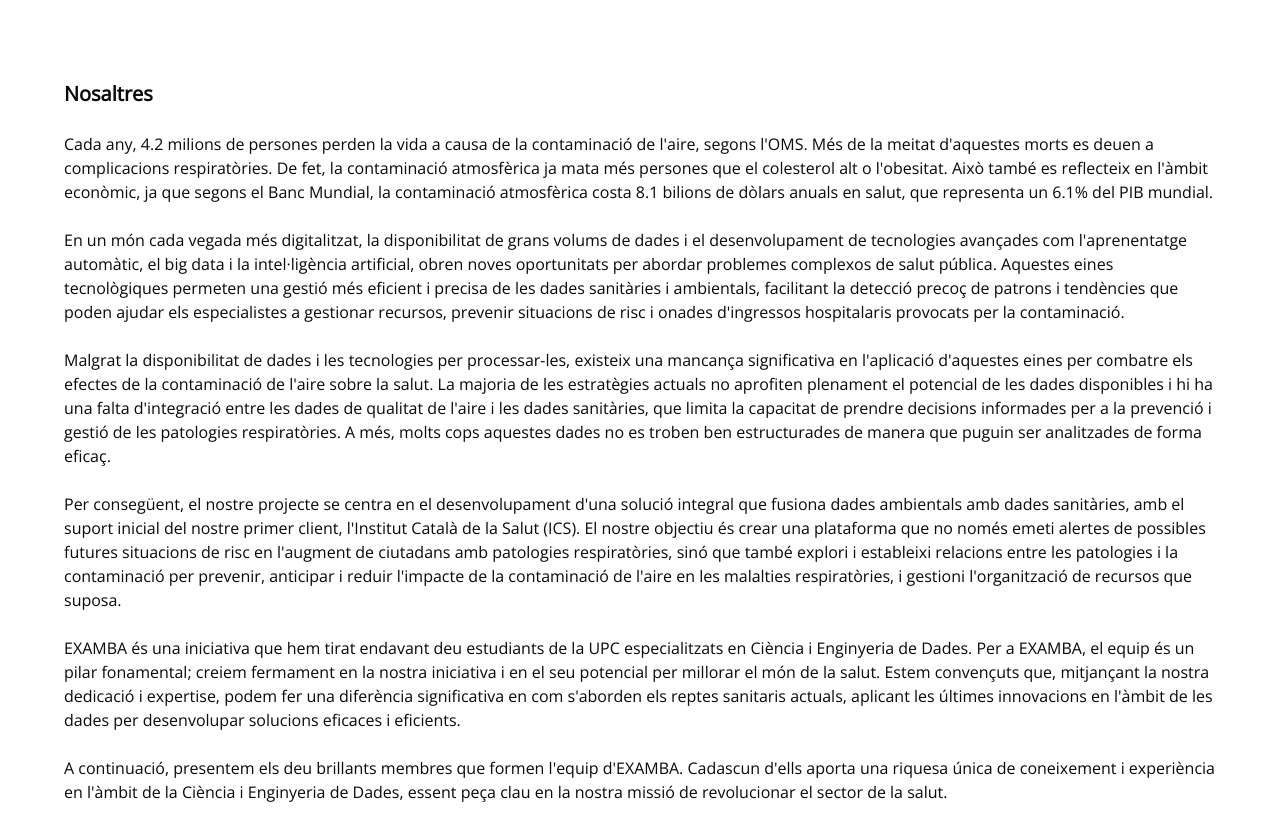
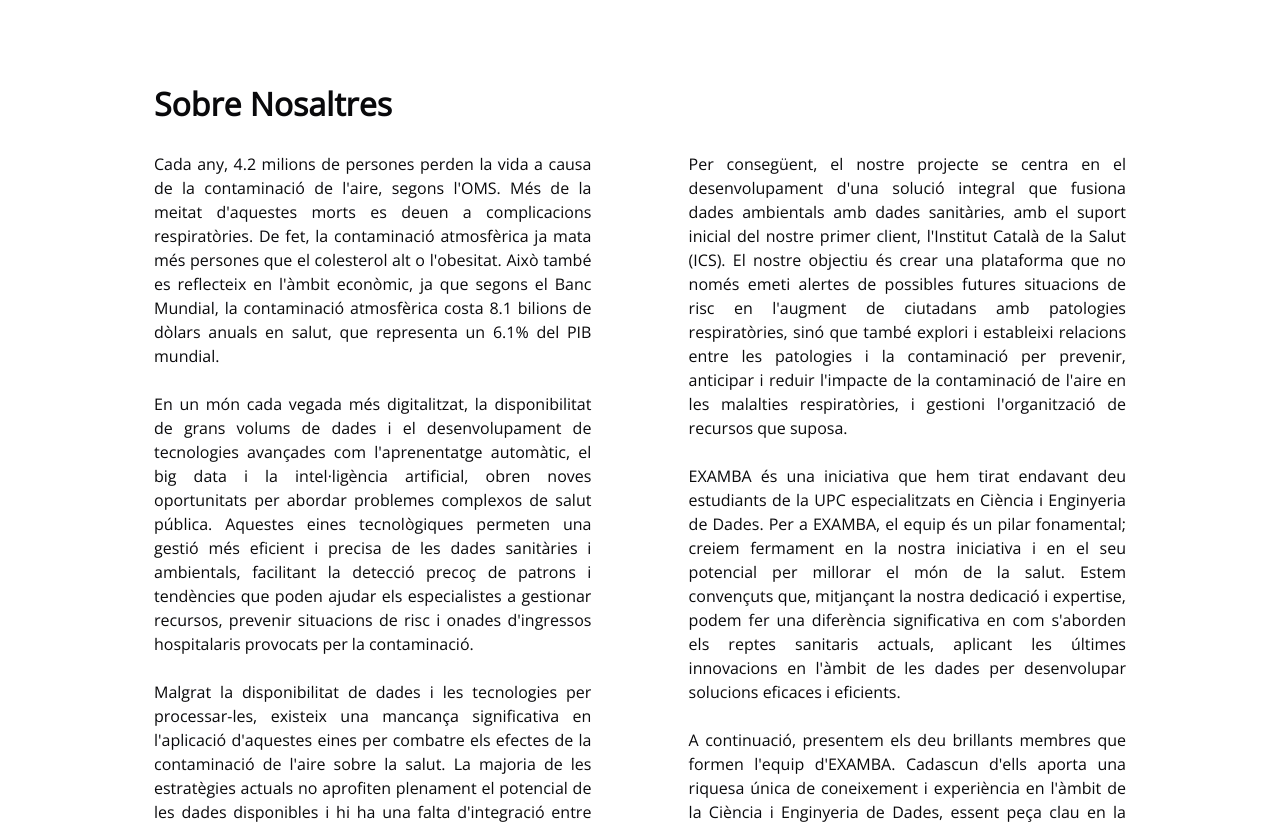
Before and after one commit to examba-tech/dashboard, a Next.js app: page /about in a window 1280 px wide. Shown: the top 824 px of the page. Built offline with nearby package versions, Linux system fonts and the light colour scheme.

Commit message:
Retoques estéticos letra (#58)
* canvi barra i about us

* Remove second about us

---------

Co-authored-by: Marc Franquesa Monés <marc.franquesam@gmail.com>

```diff
--- a/src/app/about/page.tsx
+++ b/src/app/about/page.tsx
@@ -4,77 +4,85 @@ const size = 150;
 
 export default function About() {
   return (
-    <section>
-      <h2 className="text-xl font-semibold">Nosaltres</h2>
+    <div style={{ margin: "0 90px" }}>
+      <h1 style={{ fontSize: "2rem", fontWeight: "bold" }}>Sobre Nosaltres</h1>
       <br></br>
-      <p>
-        {" "}
+      <div className="flex justify-between">
+        <div style={{ width: "45%" }}>
+          <p style={{ textAlign: "justify", textAlignLast: "left" }}>
             Cada any, 4.2 milions de persones perden la vida a causa de la
             contaminació de l&apos;aire, segons l&apos;OMS. Més de la meitat
-        d&apos;aquestes morts es deuen a complicacions respiratòries. De fet, la
-        contaminació atmosfèrica ja mata més persones que el colesterol alt o
-        l&apos;obesitat. Això també es reflecteix en l&apos;àmbit econòmic, ja
-        que segons el Banc Mundial, la contaminació atmosfèrica costa 8.1
-        bilions de dòlars anuals en salut, que representa un 6.1% del PIB
-        mundial.
+            d&apos;aquestes morts es deuen a complicacions respiratòries. De
+            fet, la contaminació atmosfèrica ja mata més persones que el
+            colesterol alt o l&apos;obesitat. Això també es reflecteix en
+            l&apos;àmbit econòmic, ja que segons el Banc Mundial, la
+            contaminació atmosfèrica costa 8.1 bilions de dòlars anuals en
+            salut, que representa un 6.1% del PIB mundial.
           </p>
           <br></br>
-      <p>
+          <p style={{ textAlign: "justify", textAlignLast: "left" }}>
             En un món cada vegada més digitalitzat, la disponibilitat de grans
             volums de dades i el desenvolupament de tecnologies avançades com
             l&apos;aprenentatge automàtic, el big data i la intel·ligència
-        artificial, obren noves oportunitats per abordar problemes complexos de
-        salut pública. Aquestes eines tecnològiques permeten una gestió més
-        eficient i precisa de les dades sanitàries i ambientals, facilitant la
-        detecció precoç de patrons i tendències que poden ajudar els
-        especialistes a gestionar recursos, prevenir situacions de risc i onades
-        d&apos;ingressos hospitalaris provocats per la contaminació.{" "}
+            artificial, obren noves oportunitats per abordar problemes complexos
+            de salut pública. Aquestes eines tecnològiques permeten una gestió
+            més eficient i precisa de les dades sanitàries i ambientals,
+            facilitant la detecció precoç de patrons i tendències que poden
+            ajudar els especialistes a gestionar recursos, prevenir situacions
+            de risc i onades d&apos;ingressos hospitalaris provocats per la
+            contaminació.
           </p>
           <br></br>
-      <p>
-        Malgrat la disponibilitat de dades i les tecnologies per processar-les,
-        existeix una mancança significativa en l&apos;aplicació d&apos;aquestes
-        eines per combatre els efectes de la contaminació de l&apos;aire sobre
-        la salut. La majoria de les estratègies actuals no aprofiten plenament
-        el potencial de les dades disponibles i hi ha una falta
-        d&apos;integració entre les dades de qualitat de l&apos;aire i les dades
-        sanitàries, que limita la capacitat de prendre decisions informades per
-        a la prevenció i gestió de les patologies respiratòries. A més, molts
-        cops aquestes dades no es troben ben estructurades de manera que puguin
-        ser analitzades de forma eficaç.
+          <p style={{ textAlign: "justify", textAlignLast: "left" }}>
+            Malgrat la disponibilitat de dades i les tecnologies per
+            processar-les, existeix una mancança significativa en
+            l&apos;aplicació d&apos;aquestes eines per combatre els efectes de
+            la contaminació de l&apos;aire sobre la salut. La majoria de les
+            estratègies actuals no aprofiten plenament el potencial de les dades
+            disponibles i hi ha una falta d&apos;integració entre les dades de
+            qualitat de l&apos;aire i les dades sanitàries, que limita la
+            capacitat de prendre decisions informades per a la prevenció i
+            gestió de les patologies respiratòries. A més, molts cops aquestes
+            dades no es troben ben estructurades de manera que puguin ser
+            analitzades de forma eficaç.
           </p>
-      <br></br>
-      <p>
+        </div>
+        <div style={{ width: "45%" }}>
+          <p style={{ textAlign: "justify", textAlignLast: "left" }}>
             Per consegüent, el nostre projecte se centra en el desenvolupament
             d&apos;una solució integral que fusiona dades ambientals amb dades
             sanitàries, amb el suport inicial del nostre primer client,
-        l&apos;Institut Català de la Salut (ICS). El nostre objectiu és crear
-        una plataforma que no només emeti alertes de possibles futures
+            l&apos;Institut Català de la Salut (ICS). El nostre objectiu és
+            crear una plataforma que no només emeti alertes de possibles futures
             situacions de risc en l&apos;augment de ciutadans amb patologies
-        respiratòries, sinó que també explori i estableixi relacions entre les
-        patologies i la contaminació per prevenir, anticipar i reduir
+            respiratòries, sinó que també explori i estableixi relacions entre
+            les patologies i la contaminació per prevenir, anticipar i reduir
             l&apos;impacte de la contaminació de l&apos;aire en les malalties
-        respiratòries, i gestioni l&apos;organització de recursos que suposa.
+            respiratòries, i gestioni l&apos;organització de recursos que
+            suposa.
           </p>
           <br></br>
-      <p>
-        EXAMBA és una iniciativa que hem tirat endavant deu estudiants de la UPC
-        especialitzats en Ciència i Enginyeria de Dades. Per a EXAMBA, el equip
-        és un pilar fonamental; creiem fermament en la nostra iniciativa i en el
-        seu potencial per millorar el món de la salut. Estem convençuts que,
-        mitjançant la nostra dedicació i expertise, podem fer una diferència
-        significativa en com s&apos;aborden els reptes sanitaris actuals,
-        aplicant les últimes innovacions en l&apos;àmbit de les dades per
-        desenvolupar solucions eficaces i eficients.{" "}
+          <p style={{ textAlign: "justify", textAlignLast: "left" }}>
+            EXAMBA és una iniciativa que hem tirat endavant deu estudiants de la
+            UPC especialitzats en Ciència i Enginyeria de Dades. Per a EXAMBA,
+            el equip és un pilar fonamental; creiem fermament en la nostra
+            iniciativa i en el seu potencial per millorar el món de la salut.
+            Estem convençuts que, mitjançant la nostra dedicació i expertise,
+            podem fer una diferència significativa en com s&apos;aborden els
+            reptes sanitaris actuals, aplicant les últimes innovacions en
+            l&apos;àmbit de les dades per desenvolupar solucions eficaces i
+            eficients.
           </p>
           <br></br>
-      <p>
+          <p style={{ textAlign: "justify", textAlignLast: "left" }}>
             A continuació, presentem els deu brillants membres que formen
             l&apos;equip d&apos;EXAMBA. Cadascun d&apos;ells aporta una riquesa
             única de coneixement i experiència en l&apos;àmbit de la Ciència i
             Enginyeria de Dades, essent peça clau en la nostra missió de
             revolucionar el sector de la salut.
           </p>
+        </div>
+      </div>
       <br></br>
 
       <div className="flex items-center justify-center">
@@ -150,6 +158,6 @@ export default function About() {
           height={size}
         />
       </div>
-    </section>
+    </div>
   );
 }
--- a/src/app/dashboard/about_us/page.tsx
+++ /dev/null
@@ -1,155 +0,0 @@
-import Image from "next/image";
-
-const size = 150;
-
-export default function About() {
-  return (
-    <section>
-      <h2 className="text-xl font-semibold">Sobre Nosaltres</h2>
-      <br></br>
-      <p>
-        {" "}
-        Cada any, 4.2 milions de persones perden la vida a causa de la
-        contaminació de l&apos;aire, segons l&apos;OMS. Més de la meitat
-        d&apos;aquestes morts es deuen a complicacions respiratòries. De fet, la
-        contaminació atmosfèrica ja mata més persones que el colesterol alt o
-        l&apos;obesitat. Això també es reflecteix en l&apos;àmbit econòmic, ja
-        que segons el Banc Mundial, la contaminació atmosfèrica costa 8.1
-        bilions de dòlars anuals en salut, que representa un 6.1% del PIB
-        mundial.
-      </p>
-      <br></br>
-      <p>
-        En un món cada vegada més digitalitzat, la disponibilitat de grans
-        volums de dades i el desenvolupament de tecnologies avançades com
-        l&apos;aprenentatge automàtic, el big data i la intel·ligència
-        artificial, obren noves oportunitats per abordar problemes complexos de
-        salut pública. Aquestes eines tecnològiques permeten una gestió més
-        eficient i precisa de les dades sanitàries i ambientals, facilitant la
-        detecció precoç de patrons i tendències que poden ajudar els
-        especialistes a gestionar recursos, prevenir situacions de risc i onades
-        d&apos;ingressos hospitalaris provocats per la contaminació.{" "}
-      </p>
-      <br></br>
-      <p>
-        Malgrat la disponibilitat de dades i les tecnologies per processar-les,
-        existeix una mancança significativa en l&apos;aplicació d&apos;aquestes
-        eines per combatre els efectes de la contaminació de l&apos;aire sobre
-        la salut. La majoria de les estratègies actuals no aprofiten plenament
-        el potencial de les dades disponibles i hi ha una falta
-        d&apos;integració entre les dades de qualitat de l&apos;aire i les dades
-        sanitàries, que limita la capacitat de prendre decisions informades per
-        a la prevenció i gestió de les patologies respiratòries. A més, molts
-        cops aquestes dades no es troben ben estructurades de manera que puguin
-        ser analitzades de forma eficaç.
-      </p>
-      <br></br>
-      <p>
-        Per consegüent, el nostre projecte se centra en el desenvolupament
-        d&apos;una solució integral que fusiona dades ambientals amb dades
-        sanitàries, amb el suport inicial del nostre primer client,
-        l&apos;Institut Català de la Salut (ICS). El nostre objectiu és crear
-        una plataforma que no només emeti alertes de possibles futures
-        situacions de risc en l&apos;augment de ciutadans amb patologies
-        respiratòries, sinó que també explori i estableixi relacions entre les
-        patologies i la contaminació per prevenir, anticipar i reduir
-        l&apos;impacte de la contaminació de l&apos;aire en les malalties
-        respiratòries, i gestioni l&apos;organització de recursos que suposa.
-      </p>
-      <br></br>
-      <p>
-        EXAMBA és una iniciativa que hem tirat endavant deu estudiants de la UPC
-        especialitzats en Ciència i Enginyeria de Dades. Per a EXAMBA, el equip
-        és un pilar fonamental; creiem fermament en la nostra iniciativa i en el
-        seu potencial per millorar el món de la salut. Estem convençuts que,
-        mitjançant la nostra dedicació i expertise, podem fer una diferència
-        significativa en com s&apos;aborden els reptes sanitaris actuals,
-        aplicant les últimes innovacions en l&apos;àmbit de les dades per
-        desenvolupar solucions eficaces i eficients.{" "}
-      </p>
-      <br></br>
-      <p>
-        A continuació, presentem els deu brillants membres que formen
-        l&apos;equip d&apos;EXAMBA. Cadascun d&apos;ells aporta una riquesa
-        única de coneixement i experiència en l&apos;àmbit de la Ciència i
-        Enginyeria de Dades, essent peça clau en la nostra missió de
-        revolucionar el sector de la salut.
-      </p>
-      <br></br>
-
-      <div className="flex items-center justify-center">
-        <Image
-          src="/nosotros/albert.png"
-          alt="Albert Fugardo"
-          width={size}
-          height={size}
-        />
-        <div style={{ marginRight: '30px' }}></div>
-        <div style={{ marginBottom: '200px' }}></div>
-        <Image
-          src="/nosotros/marc.png"
-          alt="Marc Franquesa"
-          width={size}
-          height={size}
-        />
-        <div style={{ marginRight: '30px' }}></div>
-        <Image
-          src="/nosotros/mariar.png"
-          alt="Maria Risques"
-          width={size}
-          height={size}
-        />
-        <div style={{ marginRight: '20px' }}></div>
-        <Image
-          src="/nosotros/mariat.png"
-          alt="Maria Tubella"
-          width={size}
-          height={size}
-        />
-        <div style={{ marginRight: '30px' }}></div>
-        <Image
-          src="/nosotros/mauro.png"
-          alt="Mauro Filomeno"
-          width={size}
-          height={size}
-        />
-      </div>
-      <div className="flex items-center justify-center">
-        <Image
-          src="/nosotros/Xiao.png"
-          alt="Xiao Segarra"
-          width={size}
-          height={size}
-        />
-      <div style={{ marginRight: '30px' }}></div>
-        <Image
-          src="/nosotros/Aida.png"
-          alt="Aida Torres"
-          width={size}
-          height={size}
-        />
-      <div style={{ marginRight: '30px' }}></div>
-        <Image
-          src="/nosotros/Blanca.png"
-          alt="Blanca Unanue"
-          width={size}
-          height={size}
-        />
-      <div style={{ marginRight: '30px' }}></div>
-        <Image
-          src="/nosotros/Elena.png"
-          alt="Elena González"
-          width={size}
-          height={size}
-        />
-      <div style={{ marginRight: '30px' }}></div>
-        <Image
-          src="/nosotros/Adri.png"
-          alt="Adrián Cerezuela"
-          width={size}
-          height={size}
-        />
-      </div>
-    </section>
-  );
-}
--- a/src/app/dashboard/malalties_dinamiques/page.tsx
+++ b/src/app/dashboard/malalties_dinamiques/page.tsx
@@ -7,7 +7,6 @@ import { getMongoCollection } from "@/src/utils/get_mongo_collection";
 import CircularProgress from "@mui/material/CircularProgress";
 import Box from "@mui/material/Box";
 import * as Interfaces from "@/src/utils/interfaces";
-import "@/src/styles/globals.css";
 
 const calculateTotalCasesBySex = (info: Interfaces.Cases[]) => {
   var totalCasesBySex = {
--- a/src/styles/globals.css
+++ b/src/styles/globals.css
@@ -74,7 +74,3 @@
     @apply bg-background text-foreground;
   }
 }
-
-.titles {
-  --font-size: 1000rem;
-}
```
Also changed, not shown: src/components/ui/Sidebar.tsx (+0 -17 lines). Lines whose indentation alone changed are shown as unchanged.
